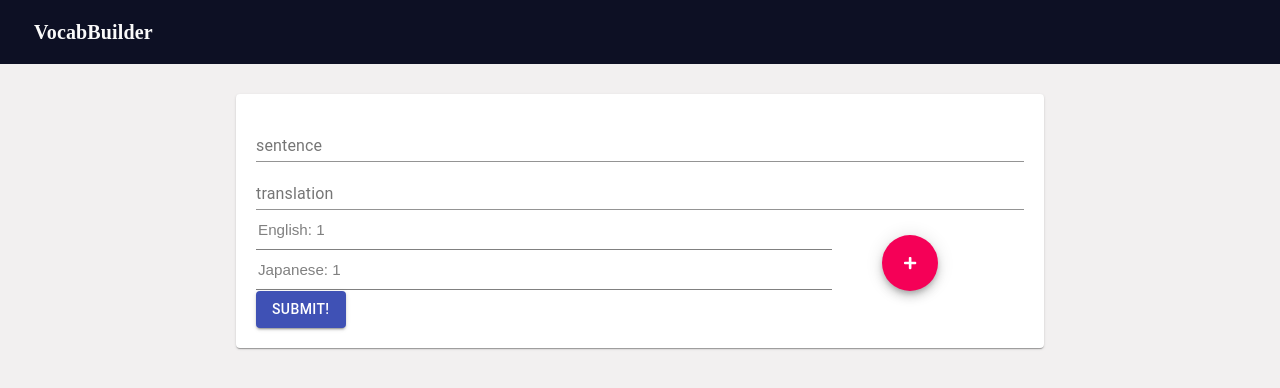
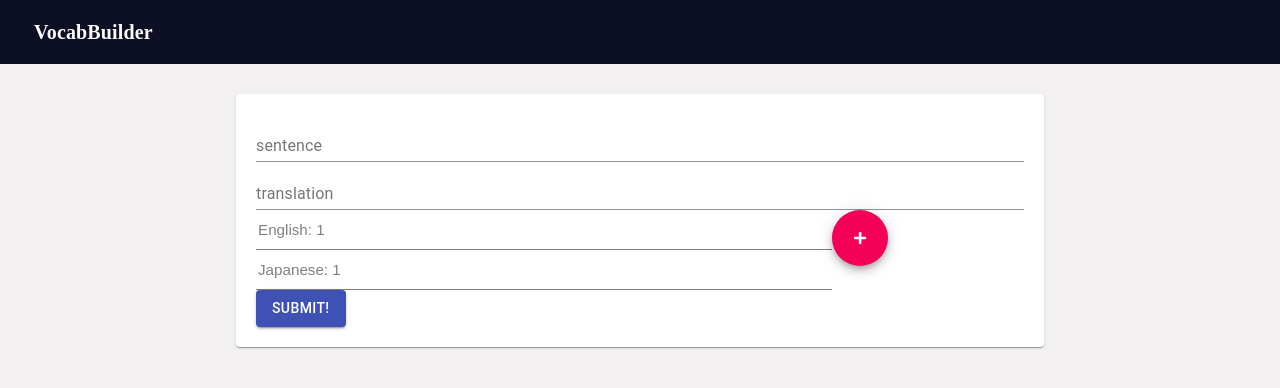
Before and after one commit to naot-shio/vocab-app-firebase-frontend, a React (Create React App) app: page /word/1 in a window 1280 px wide. Shown: the top 388 px of the page. Built offline with nearby package versions, Linux system fonts and the light colour scheme; no server answers.

Commit message:
Refactor form

```diff
--- a/src/components/sentences/CreateSentence.js
+++ b/src/components/sentences/CreateSentence.js
@@ -1,16 +1,14 @@
 import React, { Component } from 'react'
+import SentenceForm from './SentenceForm'
 
 //styles
 import withStyles from '@material-ui/core/styles/withStyles'
 import Button from '@material-ui/core/Button'
-import TextField from '@material-ui/core/TextField'
 import Dialog from '@material-ui/core/Dialog'
+import DialogTitle from '@material-ui/core/DialogTitle'
 import DialogContent from '@material-ui/core/DialogContent'
-import DialogTitle from '@material-ui/core/DialogTitle'
-import Fab from '@material-ui/core/Fab'
-import Grid from '@material-ui/core/Grid'
 import { FontAwesomeIcon } from '@fortawesome/react-fontawesome'
-import { faPlusSquare, faPlus } from '@fortawesome/free-solid-svg-icons'
+import { faPlusSquare } from '@fortawesome/free-solid-svg-icons'
 import styles from '../../styles/CreateSentenceStyles'
 import '../../styles/CreateSentenceForm.css'
 
@@ -29,7 +27,6 @@ export class CreateSentence extends Component {
       words: [{english: "", japanese: ""}],
       errors: {}
     };
-    this.handleChange = this.handleChange.bind(this);
     this.handleOpen = this.handleOpen.bind(this);
     this.handleClose = this.handleClose.bind(this);
     this.handleSubmit = this.handleSubmit.bind(this);
@@ -43,7 +40,7 @@ export class CreateSentence extends Component {
     this.setState({ open: false })
   }
 
-  handleChange(evt) {
+  handleChange = (evt) => {
     if (evt.target.name === 'sentence' || evt.target.name === 'translation') {
       this.setState({[evt.target.name]: evt.target.value})
     } else {
@@ -53,7 +50,7 @@ export class CreateSentence extends Component {
     }
   }
 
-  addWord = (evt) => {
+  addWord = () => {
     this.setState(prevState => ({
       words: [...prevState.words, {english: '', japanese: ''}]
     }))
@@ -66,12 +63,13 @@ export class CreateSentence extends Component {
       sentence: this.state.sentence,
       translation: this.state.translation,
       words: this.state.words,
-    }
+    };
     this.props.postSentence(newWord);
+    this.handleClose();
   }
 
   render() {
-    const { errors, open } = this.state;
+    const { open } = this.state;
     const { classes } = this.props;
     return (
       <>
@@ -87,76 +85,15 @@ export class CreateSentence extends Component {
         >
           <DialogTitle>Create a new sentence</DialogTitle>
           <DialogContent>
-            <form onSubmit={this.handleSubmit} onChange={this.handleChange}>
-              <TextField
-                name="sentence"
-                type="text"
-                value={this.state.sentence}
-                label="sentence"
-                className={classes.textField}
-                onChange={this.handleChange}
-                fullWidth
+            <form onSubmit={this.handleSubmit}>
+              <SentenceForm
+                sentenceState={this.state.sentence}
+                translationState={this.state.translation}
+                wordsState={this.state.words}
+                handleSubmit={this.handleSubmit}
+                addWord={this.addWord}
+                handleChange={this.handleChange}
               />
-
-              <TextField
-                name="translation"
-                type="text"
-                value={this.state.translation}
-                label="translation"
-                className={classes.textField}
-                onChange={this.handleChange}
-                fullWidth
-              />
-              <Grid container>
-                <Grid item xs={9}>
-                  {this.state.words.map((val, idx) => {
-                    let englishId = `english-${idx}`, japaneseId = `english-${idx}`
-                    return (
-                      <div key={idx} className={classes.englishJapaneseInputForm}>
-                        <input
-                          type="text"
-                          name={englishId}
-                          data-id={idx}
-                          id={englishId}
-                          className="english"
-                          placeholder={`English: ${idx + 1}`}
-                        />
-
-                        <input
-                          type="text"
-                          name={japaneseId}
-                          data-id={idx}
-                          id={japaneseId}
-                          className="japanese"
-                          placeholder={`Japanese: ${idx + 1}`}
-                        />
-                      </div>
-                    )
-                  })}
-                </Grid>
-
-                <Grid item xs={3}>
-                  <div className={classes.addWord}>
-                    <Fab
-                      color="secondary"
-                      aria-label="Add"
-                      onClick={this.addWord}
-                    >
-                      <FontAwesomeIcon icon={faPlus} />
-                    </Fab>
-                  </div>
-                </Grid>
-              </Grid>
-
-              <Button
-                type="submit"
-                variant="contained"
-                color="primary"
-                className={classes.submitButton}
-              >
-                Submit!
-              </Button>
-
             </form>
           </DialogContent>
         </Dialog>
--- /dev/null
+++ b/src/components/sentences/SentenceForm.js
@@ -0,0 +1,98 @@
+import React, { Component } from 'react'
+
+// styles
+import TextField from '@material-ui/core/TextField'
+import Grid from '@material-ui/core/Grid'
+import Button from '@material-ui/core/Button'
+import Fab from '@material-ui/core/Fab'
+import { FontAwesomeIcon } from '@fortawesome/react-fontawesome'
+import { faPlus } from '@fortawesome/free-solid-svg-icons'
+import withStyles from '@material-ui/core/styles/withStyles'
+
+const styles = {
+
+}
+
+class SentenceForm extends Component {
+  render() {
+    const { classes, sentenceState, translationState, wordsState, addWord, handleChange } = this.props;
+    return (
+      <>
+          <TextField
+            name="sentence"
+            type="text"
+            value={sentenceState}
+            label="sentence"
+            className={classes.textField}
+            onChange={handleChange}
+            fullWidth
+          />
+
+          <TextField
+            name="translation"
+            type="text"
+            value={translationState}
+            label="translation"
+            className={classes.textField}
+            onChange={handleChange}
+            fullWidth
+          />
+          <Grid container>
+            <Grid item xs={9}>
+              {wordsState.map((val, idx) => {
+                let englishId = `english-${idx}`, japaneseId = `english-${idx}`
+                return (
+                  <div key={idx} className={classes.englishJapaneseInputForm}>
+                    <input
+                      type="text"
+                      name={englishId}
+                      data-id={idx}
+                      id={englishId}
+                      value={wordsState[idx].english}
+                      className="english"
+                      placeholder={`English: ${idx + 1}`}
+                      onChange={handleChange}
+                    />
+
+                    <input
+                      type="text"
+                      name={japaneseId}
+                      data-id={idx}
+                      id={japaneseId}
+                      value={wordsState[idx].japanese}
+                      className="japanese"
+                      placeholder={`Japanese: ${idx + 1}`}
+                      onChange={handleChange}
+                    />
+                  </div>
+                )
+              })}
+            </Grid>
+
+            <Grid item xs={3}>
+              <div className={classes.addWord}>
+                <Fab
+                  color="secondary"
+                  aria-label="Add"
+                  onClick={addWord}
+                >
+                  <FontAwesomeIcon icon={faPlus} />
+                </Fab>
+              </div>
+            </Grid>
+          </Grid>
+
+          <Button
+            type="submit"
+            variant="contained"
+            color="primary"
+            className={classes.submitButton}
+          >
+            Submit!
+          </Button>
+      </>
+    )
+  }
+}
+
+export default withStyles(styles)(SentenceForm)
--- a/src/components/sentences/UpdateSentence.js
+++ b/src/components/sentences/UpdateSentence.js
@@ -1,15 +1,10 @@
 import React, { Component } from 'react'
 import axios from 'axios'
+import SentenceForm from './SentenceForm'
 
 // styles
-import TextField from '@material-ui/core/TextField'
-import Grid from '@material-ui/core/Grid'
-import Button from '@material-ui/core/Button'
-import Fab from '@material-ui/core/Fab'
 import Paper from '@material-ui/core/Paper'
 import withStyles from '@material-ui/core/styles/withStyles'
-import { FontAwesomeIcon } from '@fortawesome/react-fontawesome'
-import { faPlus } from '@fortawesome/free-solid-svg-icons'
 import styles from '../../styles/UpdateSentenceStyles'
 
 // Redux
@@ -19,15 +14,13 @@ import { updateSentence } from '../../redux/actions/dataActions'
 class UpdateSentence extends Component {
   constructor(props) {
     super(props);
-    this. state = {
+    this.state = {
       sentence: '',
       translation: '',
       words: [{english: "", japanese: ""}],
       errors: {}
     }
     this.handleSubmit = this.handleSubmit.bind(this)
-    this.handleChange = this.handleChange.bind(this)
-    this.addWord = this.addWord.bind(this)
   }
 
   componentDidMount() {
@@ -51,6 +44,22 @@ class UpdateSentence extends Component {
       .catch(err => console.error(err))
   }
 
+  handleChange = (evt) => {
+    if (evt.target.name === 'sentence' || evt.target.name === 'translation') {
+      this.setState({[evt.target.name]: evt.target.value})
+    } else {
+      let words = [...this.state.words]
+      words[evt.target.dataset.id][evt.target.className] = evt.target.value
+      this.setState({ words })
+    }
+  }
+
+  addWord = () => {
+    this.setState(prevState => ({
+      words: [...prevState.words, {english: '', japanese: ''}]
+    }))
+  }
+
   handleSubmit(evt) {
     evt.preventDefault();
     const word = {
@@ -62,101 +71,19 @@ class UpdateSentence extends Component {
     this.props.history.push('/words');
   }
 
-  handleChange(evt) {
-    if (evt.target.name === 'sentence' || evt.target.name === 'translation') {
-      this.setState({[evt.target.name]: evt.target.value})
-    } else {
-      let words = [...this.state.words]
-      words[evt.target.dataset.id][evt.target.className] = evt.target.value
-      this.setState({ words })
-    }
-  }
-
-  addWord() {
-    this.setState(prevState => ({
-      words: [...prevState.words, {english: '', japanese: ''}]
-    }))
-  }
-
   render() {
     const { classes } = this.props
-    const { loading } = this.props.UI
-
     return (
       <Paper className={classes.Paper}>
         <form onSubmit={this.handleSubmit}>
-          <TextField
-            name="sentence"
-            type="text"
-            value={this.state.sentence}
-            label="sentence"
-            className={classes.textField}
-            onChange={this.handleChange}
-            fullWidth
+          <SentenceForm
+            sentenceState={this.state.sentence}
+            translationState={this.state.translation}
+            wordsState={this.state.words}
+            handleSubmit={this.handleSubmit}
+            addWord={this.addWord}
+            handleChange={this.handleChange}
           />
-
-          <TextField
-            name="translation"
-            type="text"
-            value={this.state.translation}
-            label="translation"
-            className={classes.textField}
-            onChange={this.handleChange}
-            fullWidth
-          />
-          <Grid container>
-            <Grid item xs={9}>
-              {this.state.words.map((val, idx) => {
-                let englishId = `english-${idx}`, japaneseId = `english-${idx}`
-                return (
-                  <div key={idx} className={classes.englishJapaneseInputForm}>
-                    <input
-                      type="text"
-                      name={englishId}
-                      data-id={idx}
-                      id={englishId}
-                      value={this.state.words[idx].english}
-                      className="english"
-                      placeholder={`English: ${idx + 1}`}
-                      onChange={this.handleChange}
-                    />
-
-                    <input
-                      type="text"
-                      name={japaneseId}
-                      data-id={idx}
-                      id={japaneseId}
-                      value={this.state.words[idx].japanese}
-                      className="japanese"
-                      placeholder={`Japanese: ${idx + 1}`}
-                      onChange={this.handleChange}
-                    />
-                  </div>
-                )
-              })}
-            </Grid>
-
-            <Grid item xs={3}>
-              <div className={classes.addWord}>
-                <Fab
-                  color="secondary"
-                  aria-label="Add"
-                  onClick={this.addWord}
-                >
-                  <FontAwesomeIcon icon={faPlus} />
-                </Fab>
-              </div>
-            </Grid>
-          </Grid>
-
-          <Button
-            type="submit"
-            variant="contained"
-            color="primary"
-            className={classes.submitButton}
-          >
-            Submit!
-          </Button>
         </form>
       </Paper>
     )
```
